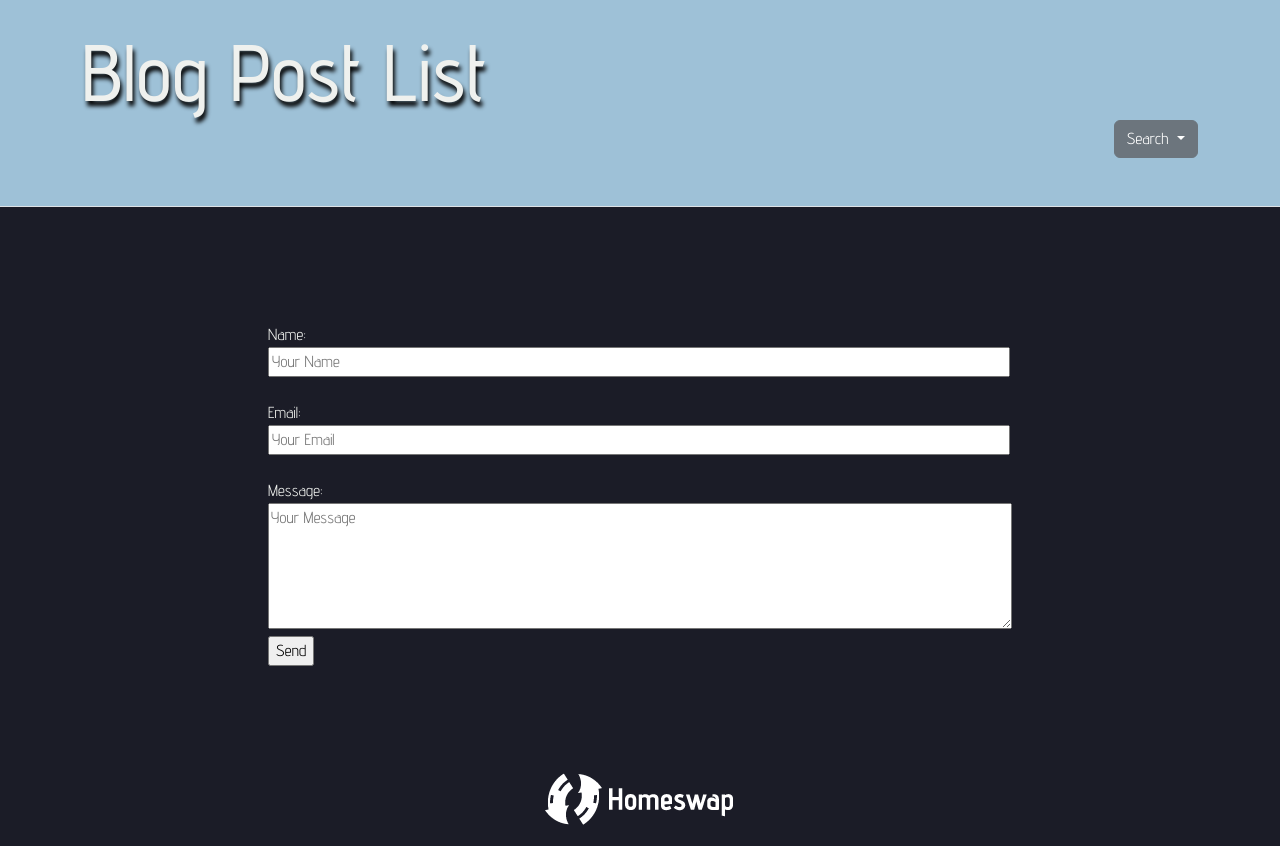
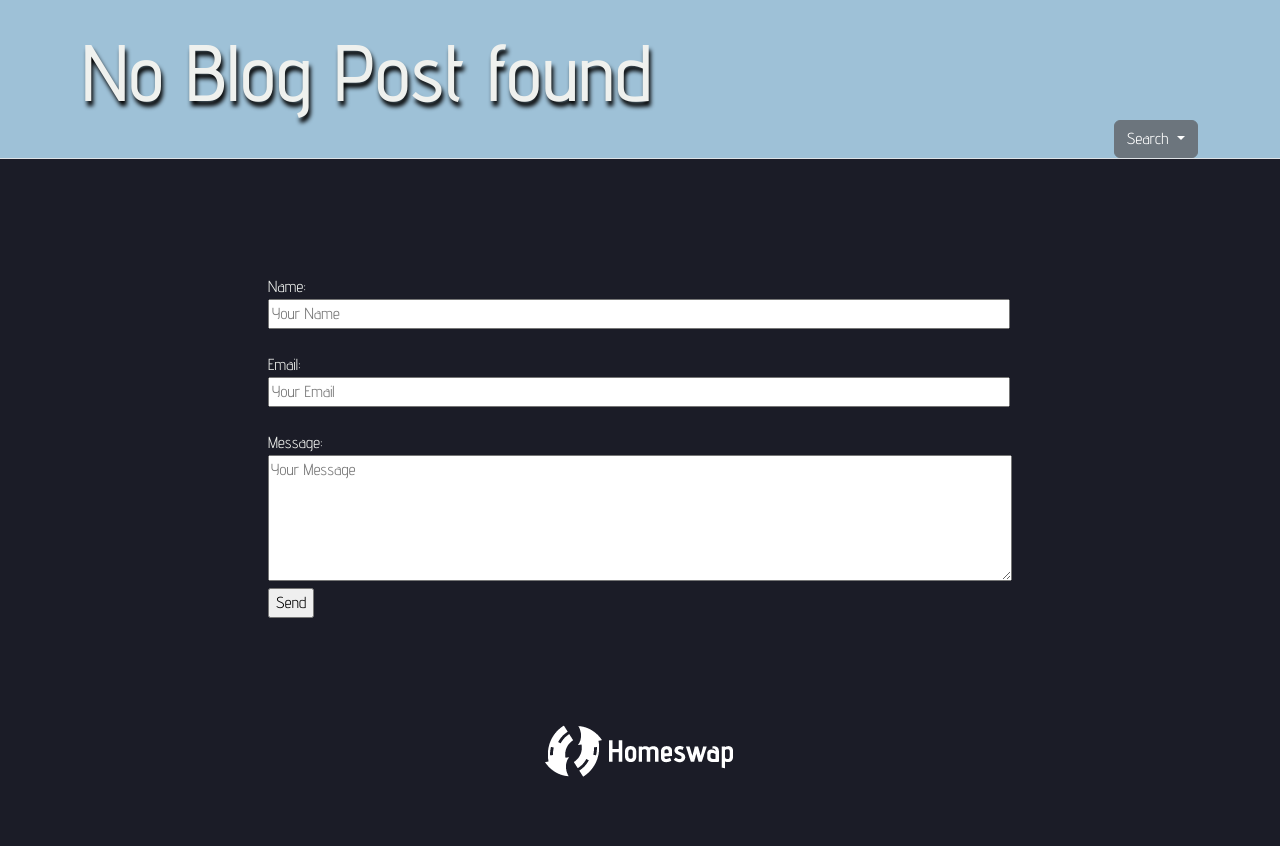
Before and after one commit to SangDooNam/Homeswap, a Django app: page /search/api/search/ in a window 1280 px wide. Shown: the part 81-927 px from the top of the page. After the commit the page ends 858 px from the top, so only its background shows below. Run offline with Django 5.2, Linux system fonts and the light colour scheme; tables that the repository leaves empty hold one stand-in row (values such as "Sample post"); parts of the project's set-up code (start-up, migrations or seed data) failed here and were passed over; some libraries are stand-ins or nearby versions.

Commit message:
modify blog_post_list.html

```diff
--- a/homeswap/blog/templates/blog/blog_post_list.html
+++ b/homeswap/blog/templates/blog/blog_post_list.html
@@ -9,6 +9,7 @@
 </style>
 {% endblock %}
 <br>
+{% if blog_posts %}
 <h1>Blog Post List</h1>
 <div style="text-align: right;">
     {% include "search/search_form.html" %}
@@ -106,5 +107,11 @@
     </div>
     {% endfor %}
 </div>
+{% else %}
+<h1>No Blog Post found</h1>
+<div style="text-align: right;">
+    {% include "search/search_form.html" %}
+</div>
+{% endif %}
 {% endblock %}
 </div>
```
